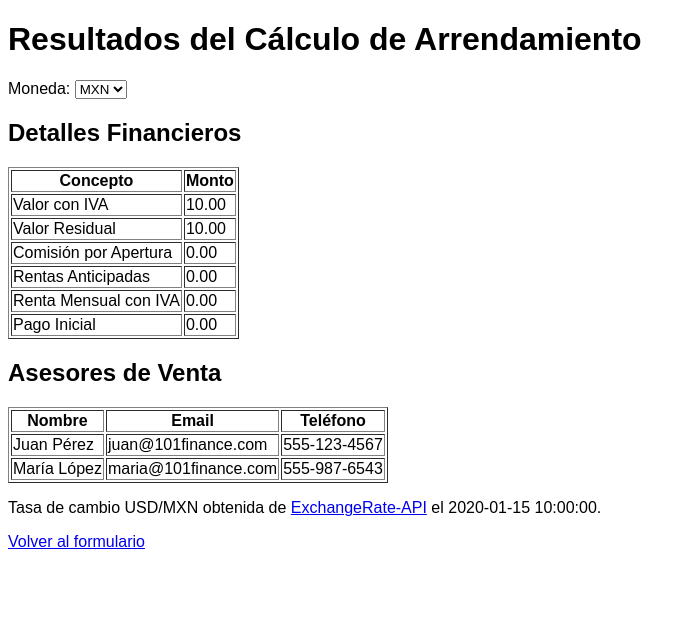
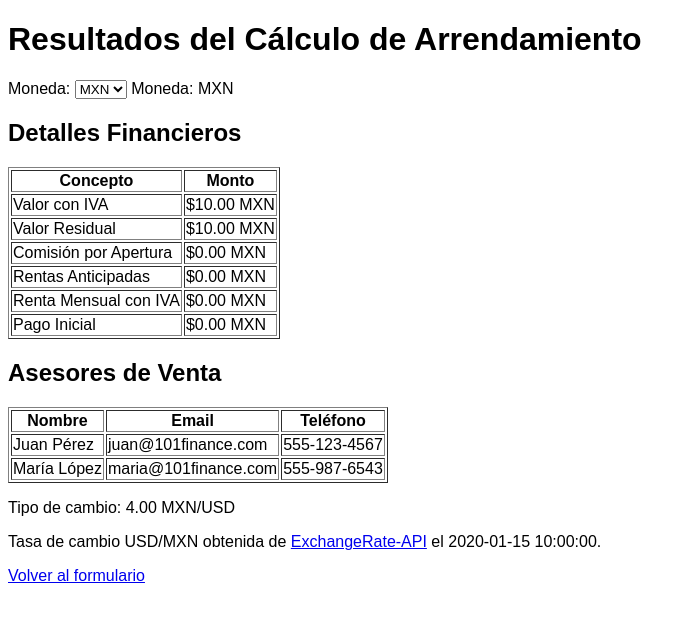
Before and after one commit to fminondo1/101finance, a Flask app: template templates/results.html in a window 1280 px wide. Shown: the top 622 px of the page, without its empty margins (0-696 px from the left). Run offline with Flask 3, Linux system fonts and the light colour scheme; tables that the repository leaves empty hold one stand-in row (values such as "Sample post"); the template is opened without the code that fills it: values that come from a table or form of the project are taken from there, most other values are stand-ins (such as "Sample title", 1, 10 or a date in 2020); parts of the project's set-up code (start-up, migrations or seed data) failed here and were passed over.

Commit message:
Add $ symbol to number formats and display exchange rate

```diff
--- a/templates/results.html
+++ b/templates/results.html
@@ -21,8 +21,11 @@
             };
             for (var key in baseAmounts) {
                 var amount = baseAmounts[key] / rates[currency];
-                document.getElementById(key).innerText = amount.toLocaleString('es-MX', { minimumFractionDigits: 2, maximumFractionDigits: 2 });
+                var formattedAmount = amount.toLocaleString("en-US", { minimumFractionDigits: 2, maximumFractionDigits: 2 });
+                document.getElementById(key).innerText = "$" + formattedAmount + " " + currency;
             }
+            // Update currency display
+            document.getElementById("currencyDisplay").innerText = "Moneda: " + currency;
         }
     </script>
 </head>
@@ -32,9 +35,10 @@
     <!-- Currency Selection -->
     <label for="currencySelect">Moneda: </label>
     <select id="currencySelect" onchange="updateCurrency()">
-        <option value="MXN">MXN</option>
+        <option value="MXN" selected>MXN</option>
         <option value="USD">USD</option>
     </select>
+    <span id="currencyDisplay">Moneda: MXN</span>
 
     <!-- Results Section -->
     <h2>Detalles Financieros</h2>
@@ -45,27 +49,27 @@
         </tr>
         <tr>
             <td>Valor con IVA</td>
-            <td id="valor_con_iva">{{ resultados.valor_con_iva | format_currency }}</td>
+            <td id="valor_con_iva">$ {{ resultados.valor_con_iva | format_currency }} MXN</td>
         </tr>
         <tr>
             <td>Valor Residual</td>
-            <td id="valor_residual">{{ resultados.valor_residual | format_currency }}</td>
+            <td id="valor_residual">$ {{ resultados.valor_residual | format_currency }} MXN</td>
         </tr>
         <tr>
             <td>Comisión por Apertura</td>
-            <td id="comision_apertura">{{ resultados.comision_apertura | format_currency }}</td>
+            <td id="comision_apertura">$ {{ resultados.comision_apertura | format_currency }} MXN</td>
         </tr>
         <tr>
             <td>Rentas Anticipadas</td>
-            <td id="rentas_anticipadas_mxn">{{ resultados.rentas_anticipadas_mxn | format_currency }}</td>
+            <td id="rentas_anticipadas_mxn">$ {{ resultados.rentas_anticipadas_mxn | format_currency }} MXN</td>
         </tr>
         <tr>
             <td>Renta Mensual con IVA</td>
-            <td id="renta_mensual_con_iva">{{ resultados.renta_mensual_con_iva | format_currency }}</td>
+            <td id="renta_mensual_con_iva">$ {{ resultados.renta_mensual_con_iva | format_currency }} MXN</td>
         </tr>
         <tr>
             <td>Pago Inicial</td>
-            <td id="pago_inicial">{{ resultados.pago_inicial | format_currency }}</td>
+            <td id="pago_inicial">$ {{ resultados.pago_inicial | format_currency }} MXN</td>
         </tr>
     </table>
 
@@ -90,7 +94,8 @@
         <p>No hay asesores registrados.</p>
     {% endif %}
 
-    <!-- Exchange Rate Source -->
+    <!-- Exchange Rate Display -->
+    <p>Tipo de cambio: {{ exchange_rate | format_currency }} MXN/USD</p>
     <p>Tasa de cambio USD/MXN obtenida de <a href="https://www.exchangerate-api.com" target="_blank">ExchangeRate-API</a> el {{ current_date }}.</p>
     <p><a href="/">Volver al formulario</a></p>
 </body>
```
